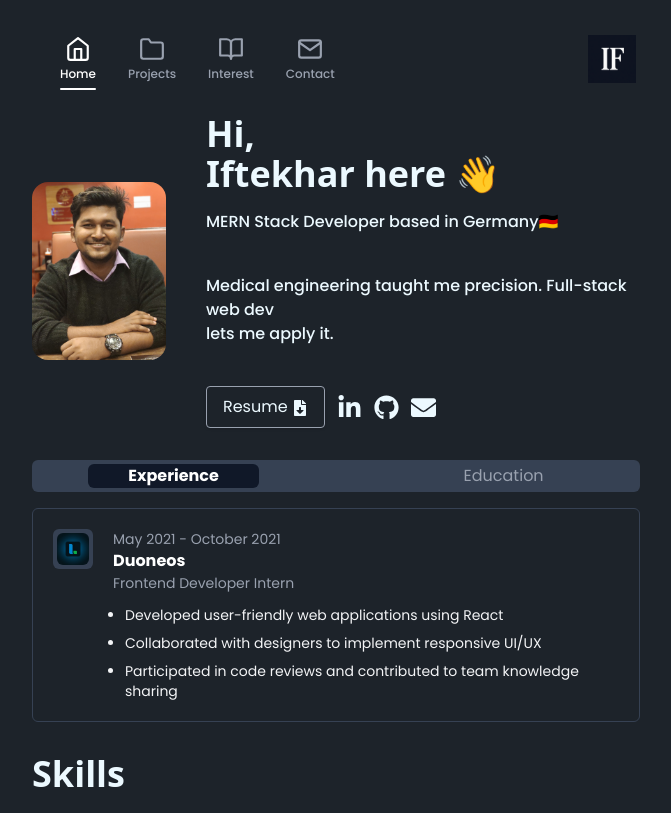
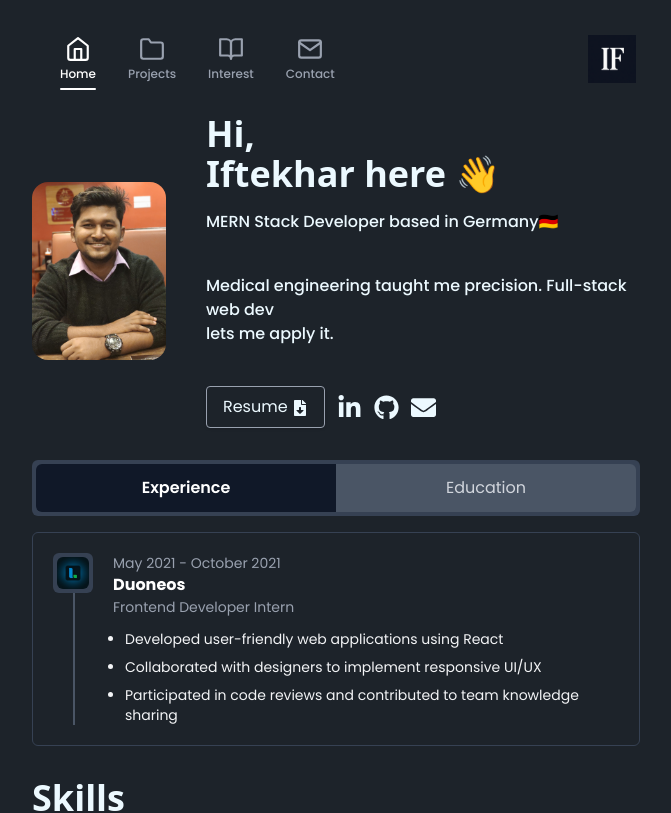
Before and after one commit to iftekhar08019/portfolio-joy, a React (Vite) app: page / in a window 1280 px wide. Shown: the top 813 px of the page, without its empty margins (304-975 px from the left). Built offline with nearby package versions, Linux system fonts and the light colour scheme; a web font is replaced by a local one.

Commit message:
education and experiences updated

```diff
--- a/src/components/common/WorkEdu.jsx
+++ b/src/components/common/WorkEdu.jsx
@@ -5,20 +5,22 @@ const ExperienceTabs = () => {
 
   return (
     <div>
-      <div className="flex justify-around lg:gap-15 bg-gray-700 text-gray-400 rounded-md p-1 mt-6 lg:mt-8">
+      <div className="flex bg-gray-700 text-gray-400 rounded-md p-1 mt-6 lg:mt-8">
         <button
-          className={`rounded-md px-6 lg:px-10 py-2 lg:py-0 text-sm lg:text-base ${
-            activeTab === "work" ? "bg-gray-900 text-white font-bold" : ""
+          className={`flex-1 rounded-l-md px-6 lg:px-10 py-2 lg:py-3 text-sm lg:text-base transition-colors ${
+            activeTab === "work"
+              ? "bg-gray-900 text-white font-semibold"
+              : "bg-gray-600 text-gray-300 hover:text-gray-200"
           }`}
           onClick={() => setActiveTab("work")}
         >
           Experience
         </button>
         <button
-          className={`rounded-md px-6 lg:px-10 py-2 lg:py-0 text-sm lg:text-base ${
+          className={`flex-1 rounded-r-md px-6 lg:px-10 py-2 lg:py-3 text-sm lg:text-base transition-colors ${
             activeTab === "education"
-              ? "bg-gray-900 text-white font-bold"
-              : ""
+              ? "bg-gray-900 text-white font-semibold"
+              : "bg-gray-600 text-gray-300 hover:text-gray-200"
           }`}
           onClick={() => setActiveTab("education")}
         >
@@ -28,13 +30,19 @@ const ExperienceTabs = () => {
 
       <div className="mt-4 border-1 border-gray-700 p-3 lg:p-5 rounded-md">
         {activeTab === "work" ? (
+          <div className="relative">
+            {/* Continuous vertical line */}
+            <div className="absolute left-4 lg:left-5 top-0 w-0.5 bg-gray-600 h-full"></div>
+
             <div className="flex items-start gap-3 lg:gap-5">
+              <div className="relative z-10">
                 <div className="bg-gray-700 p-1 rounded-md w-8 h-8 lg:w-10 lg:h-10 flex-shrink-0">
                   <img
                     src={DuoneosLogo}
                     className="w-full h-full object-cover rounded-md"
                     alt="Duoneos Logo"
                   />
+                </div>
               </div>
               <div>
                 <div className="text-xs lg:text-sm text-gray-400">
@@ -54,9 +62,15 @@ const ExperienceTabs = () => {
                 </ul>
               </div>
             </div>
+          </div>
         ) : (
+          <div className="relative">
+            {/* Continuous vertical line */}
+            <div className="absolute left-4 lg:left-5 top-0 w-0.5 bg-gray-600 h-full"></div>
+
             <div className="space-y-6 lg:space-y-10">
               <div className="flex items-start gap-3 lg:gap-5">
+                <div className="relative z-10">
                   <div className="bg-gray-700 p-1 rounded-md w-8 h-8 lg:w-10 lg:h-10 flex-shrink-0">
                     <img
                       src={
@@ -65,6 +79,7 @@ const ExperienceTabs = () => {
                       className="w-full h-full object-cover rounded-md"
                       alt="University Logo"
                     />
+                  </div>
                 </div>
                 <div>
                   <div className="text-xs lg:text-sm text-gray-400">
@@ -93,6 +108,7 @@ const ExperienceTabs = () => {
                 </div>
               </div>
               <div className="flex items-start gap-3 lg:gap-5">
+                <div className="relative z-10">
                   <div className="bg-gray-700 p-1 rounded-md w-8 h-8 lg:w-10 lg:h-10 flex-shrink-0">
                     <img
                       src={
@@ -101,6 +117,7 @@ const ExperienceTabs = () => {
                       className="w-full h-full object-cover rounded-md"
                       alt="University Logo"
                     />
+                  </div>
                 </div>
                 <div>
                   <div className="text-xs lg:text-sm text-gray-400">
@@ -121,6 +138,7 @@ const ExperienceTabs = () => {
                 </div>
               </div>
             </div>
+          </div>
         )}
       </div>
     </div>
```
Lines whose indentation alone changed are shown as unchanged.
